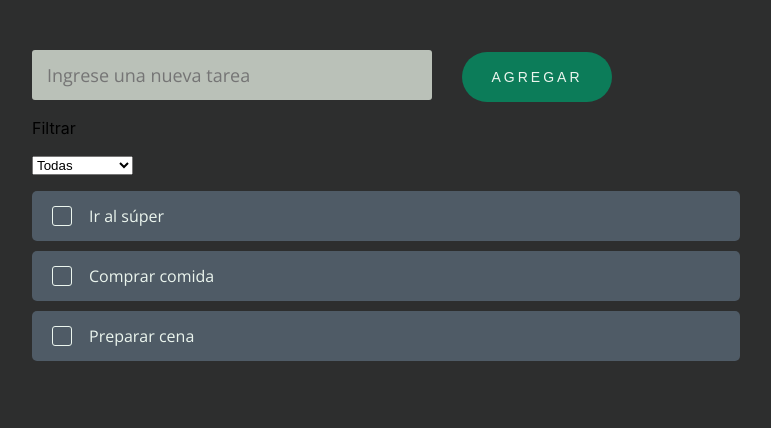
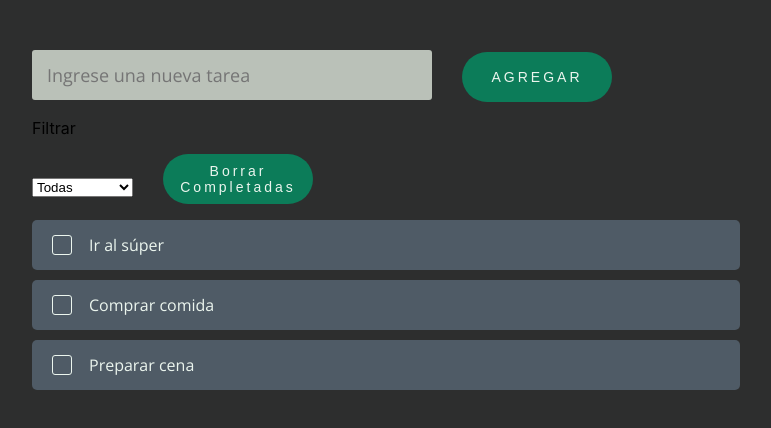
Before and after one commit to Ada-Online-2da-Gen/Todo-App, a React (Create React App) app: page / in a window 1280 px wide. Shown: the top 428 px of the page, without its empty margins (18-789 px from the left). Built offline with nearby package versions, Linux system fonts and the light colour scheme.

Commit message:
agregamos funcionalidad para eliminar todos completados

```diff
--- a/src/components/App.js
+++ b/src/components/App.js
@@ -71,6 +71,11 @@ const App = () => {
     return statusFilter === 'all' ? true : todo.status === statusFilter
   }
 
+  const handleDeleteCompleted = () => {
+    const updatedTodos = todos.filter((todo) => todo.status !== 'completed')
+    setTodos(updatedTodos)
+  }
+
   return (
     <Container className={styles['main-container']}>
       <Container>
@@ -98,7 +103,11 @@ const App = () => {
             Pendientes
           </Option>
         </Select>
+        <Button className={styles['save-btn']} onClick={handleDeleteCompleted}>
+          Borrar Completadas
+        </Button>
       </Container>
+
       <TodoList>
         {todos.filter(filterTodosByStatus).map((todo) => (
           <Todo
```
